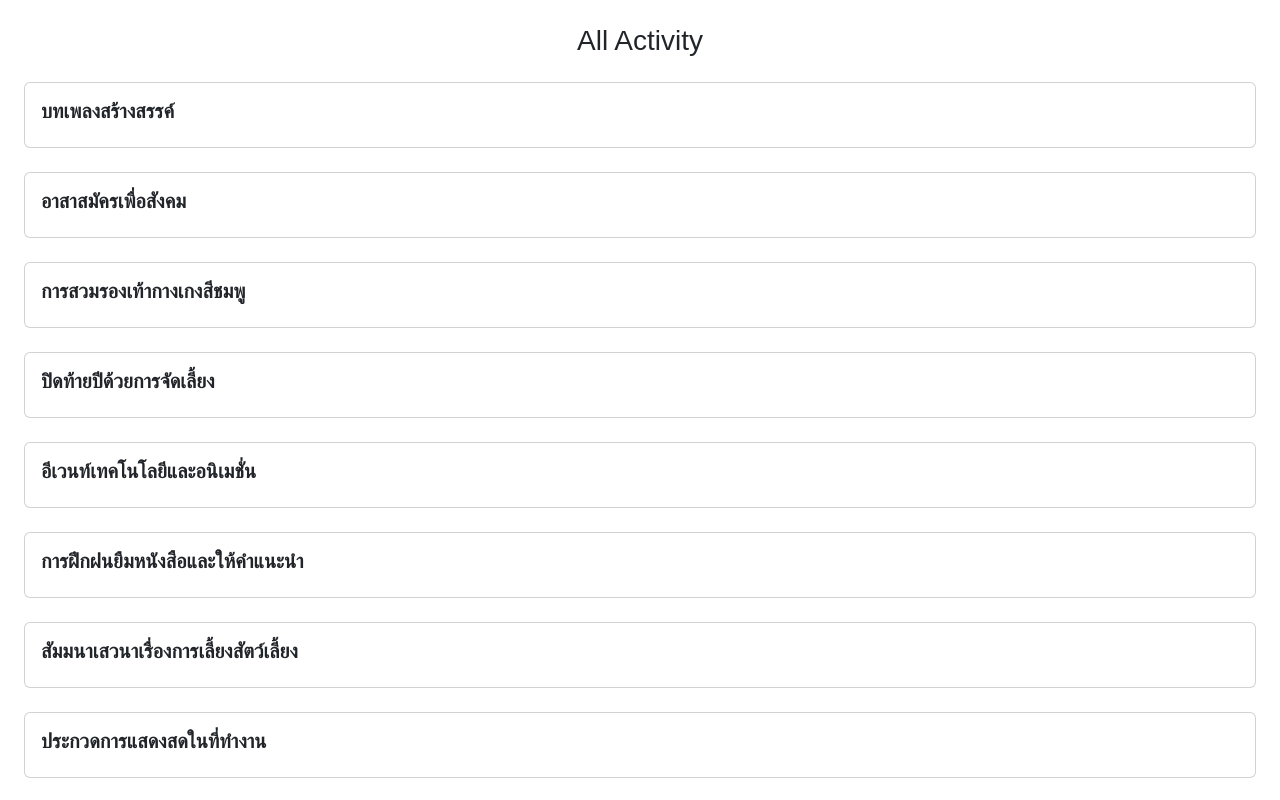
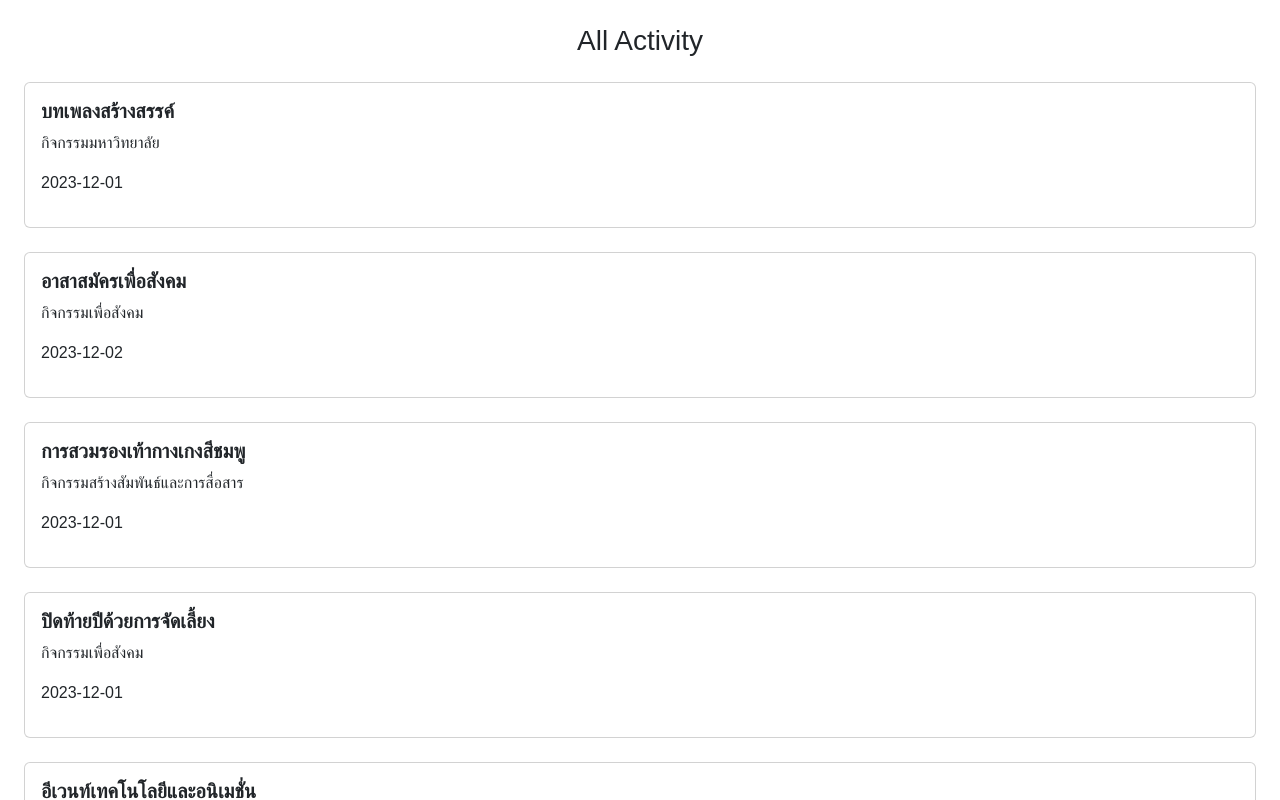
Before and after one commit to hackathon-ku/hackathon-2023-300, a React (Create React App) app: page /transcript in a window 1280 px wide. Shown: the top 800 px of the page. Built offline with nearby package versions, Linux system fonts and the light colour scheme; data requests are answered from the project's data file.

Commit message:
update collapse and card components

```diff
--- a/src/components/ActivityItem.js
+++ b/src/components/ActivityItem.js
@@ -37,12 +37,17 @@ const ActivityItem = () => {
             >
               {item.actName}
             </Card.Title>
+            <Card.Text className='text-start'>{item.actType} </Card.Text>
+            <Card.Text className='text-start'>{item.actDate} </Card.Text>
             <Collapse in={openIndex === index}>
               <div>
                 <Card.Text>{item.actDetail}</Card.Text>
-                <Card.Text className='text-end'>{item.actType}</Card.Text>
+
                 <p className='d-flex justify-end'>
                   <Card.Text className='text-end'>{item.actHour} ชั่วโมง</Card.Text>
+                </p>
+                <p className='d-flex justify-end'>
+
                 </p>
                 <Card.Text className='text-end'>{item.actPlace}</Card.Text>
                 <div className='d-flex justify-end'>
```
